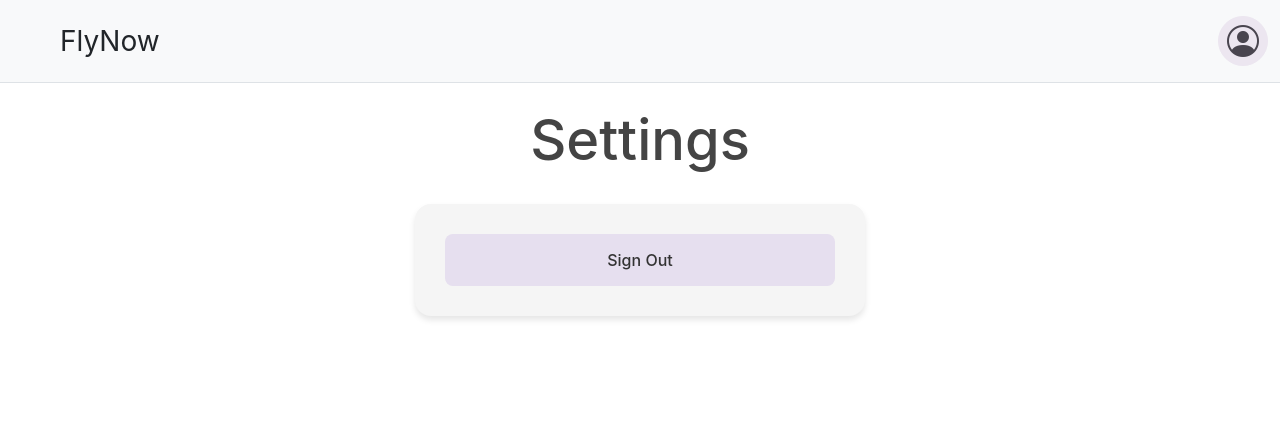
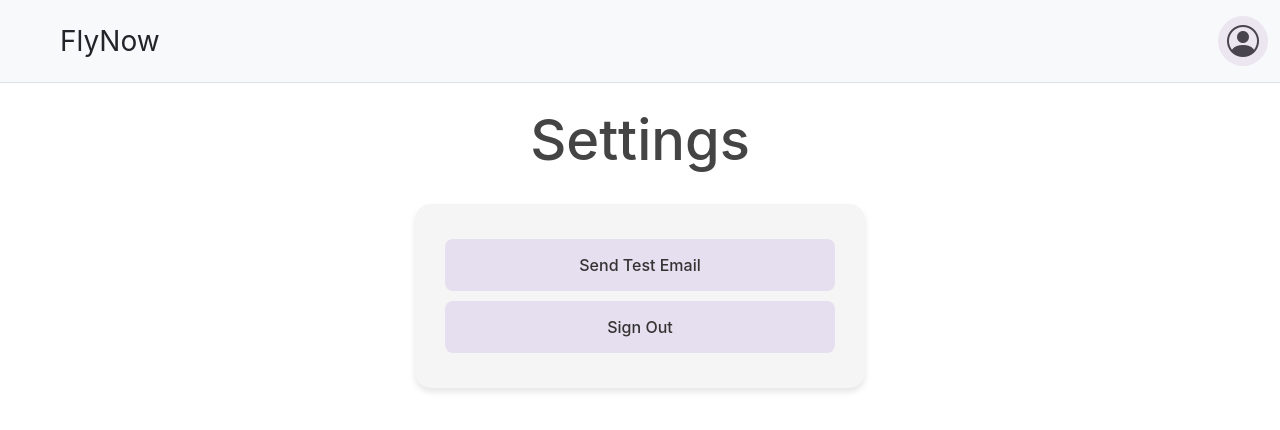
Before and after one commit to jtbarwell/FlyNow, a React (Create React App) app in the folder frontend/: page /account/settings in a window 1280 px wide. Shown: the top 430 px of the page. Built offline with nearby package versions, Linux system fonts and the light colour scheme.

Commit message:
sendEmail function added

```diff
--- a/frontend/src/PageFolders/AccountPageFolder/AccountSubPageFolder/SettingsPage.js
+++ b/frontend/src/PageFolders/AccountPageFolder/AccountSubPageFolder/SettingsPage.js
@@ -1,6 +1,9 @@
 import React, { useEffect, useState } from 'react';
 
 export default function SettingsPage() {
+    const [emailStatus, setEmailStatus] = useState('');
+    const marginStyle = { margin: '5px 0' };
+
 
     async function signout() {
         localStorage.setItem('isLoggedIn', 'false'); // Set login status in local storage
@@ -22,13 +25,44 @@ export default function SettingsPage() {
         }
     }
 
+    async function sendEmail(e) {
+        e.preventDefault();
+        setEmailStatus('Sending...');
+        let name = localStorage.getItem('firstName');
+        let email = localStorage.getItem('email');
+        let message = "This is a test email from the FlyNow application.";
+
+        try {
+            const response = await fetch('http://localhost:3001/api/send-email', {
+            method: 'POST',
+            headers: { 'Content-Type': 'application/json' },
+            body: JSON.stringify({ name, email, message }),
+            });
+
+            const data = await response.json();
+            setEmailStatus(data.success ? 'Email sent!' : 'Failed to send email.');
+        } catch (error) {
+            console.error(error);
+            setEmailStatus('An error occurred.');
+        }
+        // wait 3 seconds and then clear the status message
+        setTimeout(() => {
+            setEmailStatus('');
+        }, 2000);
+    }
+
     return (
         <div className="text-center">
             <h1 className="display-4">Settings</h1>
 
             <div className="back-panel">
+                <div className="action-button" onClick={sendEmail}>
+                    <button style={marginStyle}>Send Test Email</button>
+                </div>
+                {emailStatus && <p>{emailStatus}</p>}
+
                 <div className="action-button" onClick={signout}>
-                    <button>Sign Out</button>
+                    <button style={marginStyle}>Sign Out</button>
                 </div>
             </div>
         </div>
```
